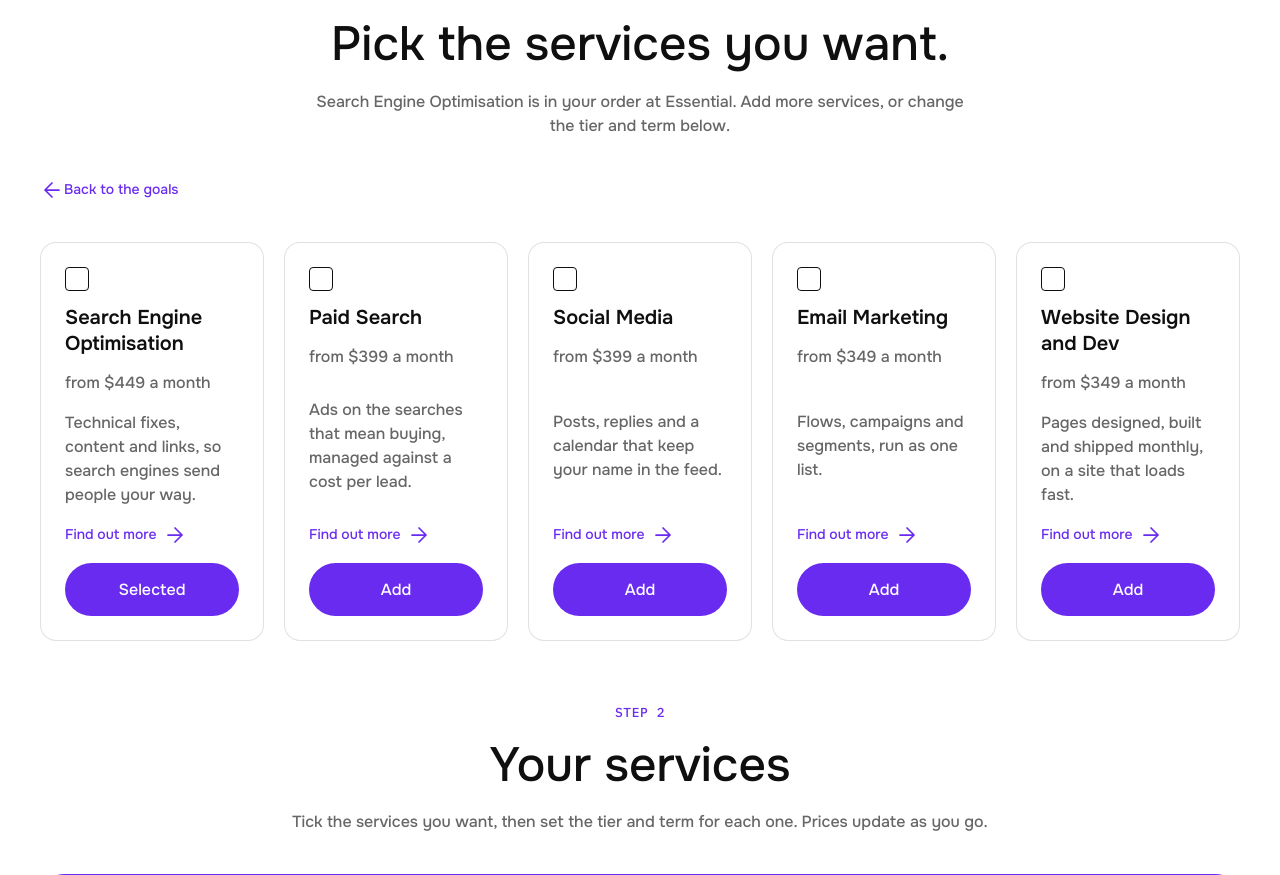
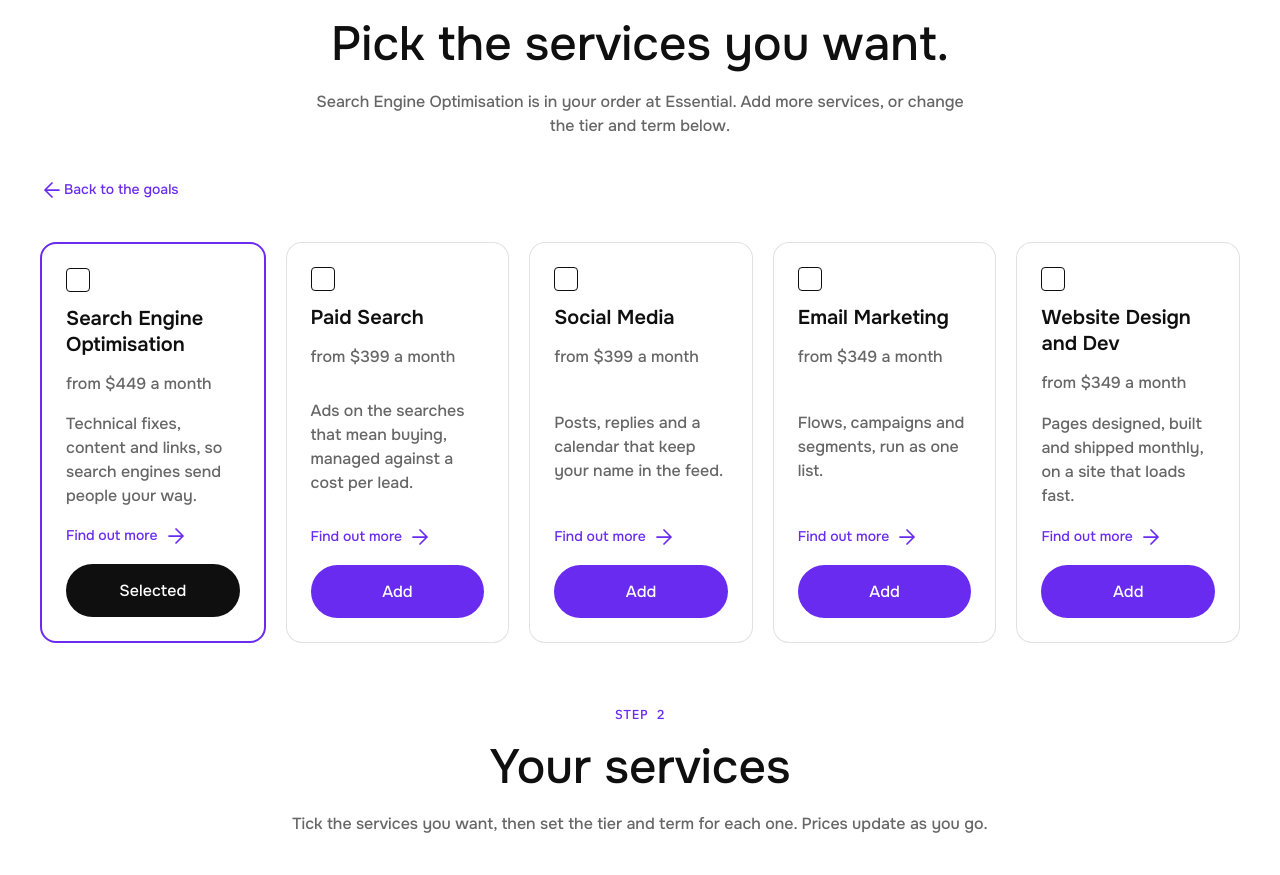
Before and after one commit to SupporthivesProjects/BuzzLineStudioHTML, a PHP site: page /from_service.html in a window 1280 px wide. Shown: the part 804-1679 px from the top of the page. Run offline with PHP 8.4, Linux system fonts and the light colour scheme.

Commit message:
final html

```diff
--- a/css/tstyle.css
+++ b/css/tstyle.css
@@ -1436,6 +1436,10 @@ line-height: 150%; /* 21px */
     align-items: center;
     gap: 8px;
 }
+.single_services_cardt_active {
+    border: 2px solid var(--brand-accent, #6A2BF0);
+
+}
 @media only screen and (max-width: 700px) {
     .mobile_nonet {
         display: none;
--- a/from_service.html
+++ b/from_service.html
@@ -234,7 +234,7 @@
                                         stroke-linecap="round" stroke-linejoin="round" />
                                 </svg>Back to the goals</p>
                             <div class="bottom_tt_topup2">
-                                <div class="single_services_cardt">
+                                <div class="single_services_cardt single_services_cardt_active">
                                     <div class="top_secondt">
                                         <input class="form-check-input check_boxttt" type="checkbox" value=""
                                             id="checkDefault">
@@ -251,7 +251,7 @@
                                                     stroke-linecap="round" stroke-linejoin="round" />
                                             </svg>
                                         </p>
-                                        <button class="btn btn_t diff_widtht"  style="width: 100%; justify-content: center;">
+                                        <button class="btn btn_t diff_widtht new_backcolor"  style="width: 100%; justify-content: center;">
                                             Selected
                                         </button>
 
```
